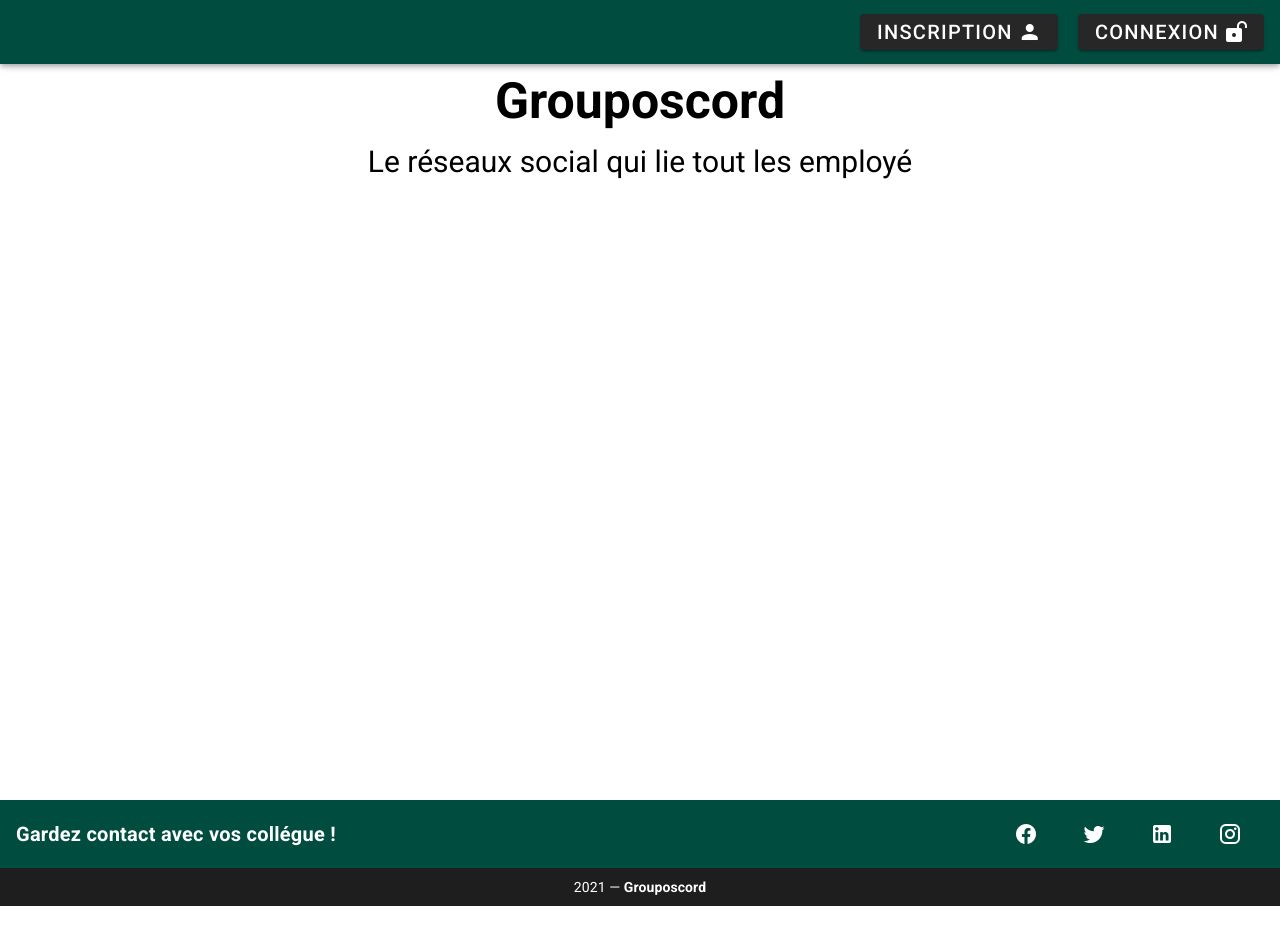
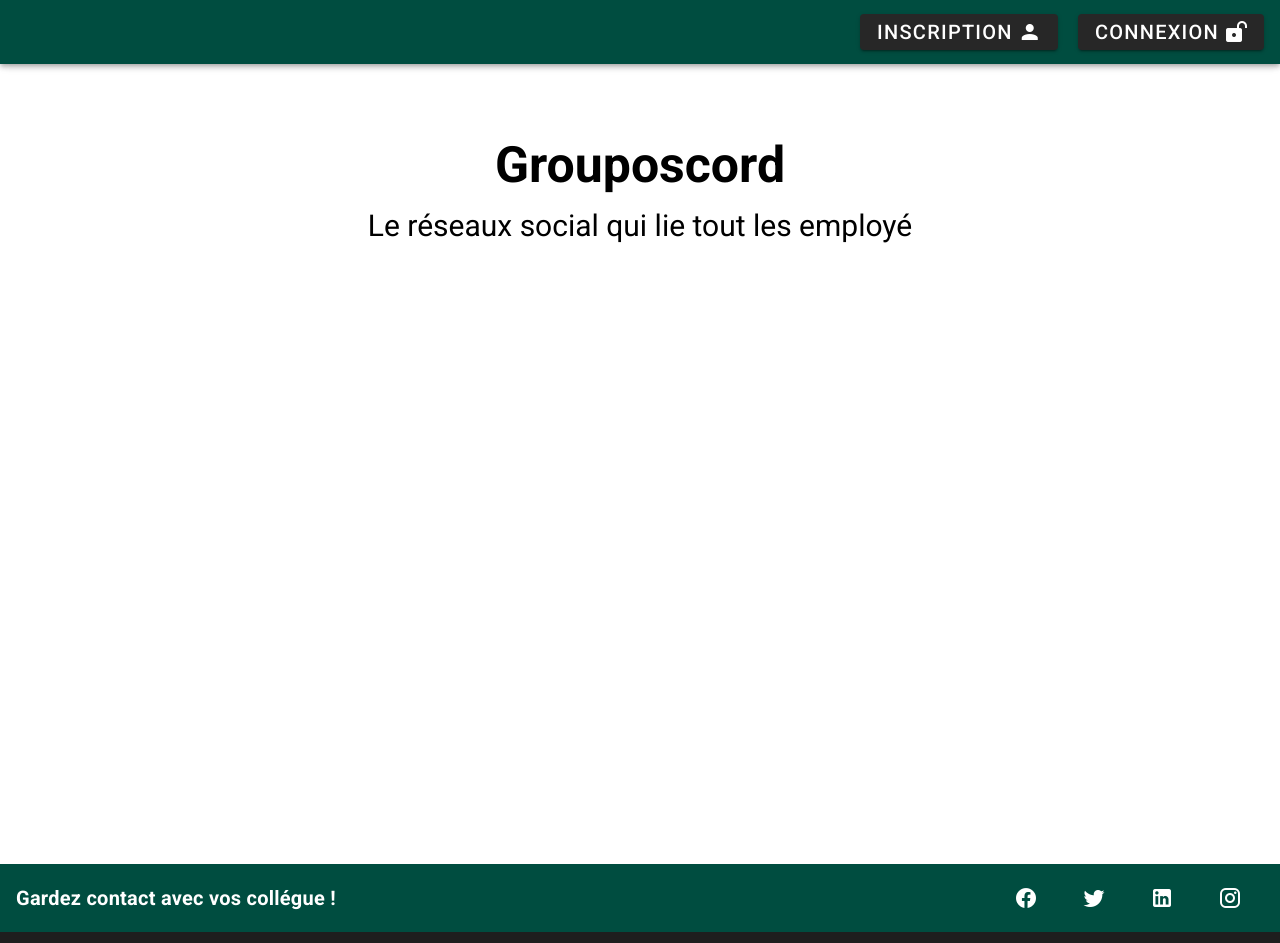
Before and after one commit to jonathan-lejeune-code/jonathanlejeunegroupomania-front, a Vue app in the folder frontend/: page / in a window 1280 px wide. Shown: the top 943 px of the page. Before the commit the page ends 906 px from the top, so only its background shows below. Built offline with nearby package versions, Linux system fonts and the light colour scheme.

Commit message:
suppression app.vue creation home page

```diff
--- a/frontend/src/App.vue
+++ b/frontend/src/App.vue
@@ -1,139 +1,7 @@
 <template>
   <v-app>
-    <v-app-bar app color="teal darken-4" dark>
-      <div class="d-flex align-center">
-
-        <v-img
-          alt="logo groupomania"
-          class="logo"
-          contain
-          min-width="100"
-          src="./assets/icon-left-font-monochrome-white.png"
-          width="400"/>
-      </div>
-      <div id="btn">
-        <v-btn class="button" >
-          <router-link class="lien" to="/signup">Inscription</router-link>
-          <v-icon>mdi-account</v-icon>
-        </v-btn>
-
-       <v-btn  class="button">
-        <router-link class="lien" to="/login">Connexion</router-link>
-        <v-icon>mdi-lock-open-variant</v-icon>
-       </v-btn>
-      </div>
-    </v-app-bar>
-
     <v-main>
-      <h1>Grouposcord</h1>
-
-      <p>Le réseaux social qui lie tout les employé </p>
       <router-view></router-view>
-
-      <v-img
-          alt="logo groupomania"
-          class="imggroupe"
-          contain
-          min-width="100"
-          src="./assets/group.jpg"
-          width="800px"
-          height="600px"
-        />
-
     </v-main>
-
-   <v-footer
-    dark
-    padless
-  >
-    <v-card
-      class="flex"
-      flat
-      tile
-    >
-      <v-card-title class="teal darken-4">
-        <strong class="subheading">Gardez contact avec vos collégue ! </strong>
-
-        <v-spacer></v-spacer>
-
-        <v-btn
-          v-for="icon in icons"
-          :key="icon"
-          class="mx-4"
-          dark
-          icon
-        >
-          <v-icon size="24px">
-            {{ icon }}
-
-          </v-icon>
-        </v-btn>
-      </v-card-title>
-
-      <v-card-text class="py-2 white--text text-center">
-        {{ new Date().getFullYear() }} — <strong>Grouposcord</strong>
-      </v-card-text>
-    </v-card>
-  </v-footer>
   </v-app>
 </template>
-
-<script>
-export default {
-  name: "App",
-
-  data: () => ({
-      icons: [
-        'mdi-facebook',
-        'mdi-twitter',
-        'mdi-linkedin',
-        'mdi-instagram',
-      ],
-    }),
-};
-</script>
-
-<style lang="scss" scoped>
-
-.logo{
-    display: block;
-    margin-left: auto;
-    margin-right: auto
-}
-
-#btn{
-  margin-left:auto;
-  float: right;
-}
-.button{
-  color: white;
-  margin-left: 20px;
-
-
-}
-
-.lien{
-  text-decoration: none;
-  color: white;
-  font-size: 20px;
-  margin-right: 5px;
-}
-
-h1{
-  color: black;
-  font-size: 50px;
-  text-align: center;
-}
-
-p{
-  color: black;
-  font-size: 30px;
-  text-align: center;
-}
-
-.imggroupe{
-  display: block;
-    margin-left: auto;
-    margin-right: auto
-}
-</style>
--- a/frontend/src/components/Footer.vue
+++ b/frontend/src/components/Footer.vue
@@ -1,38 +1,55 @@
 <template>
-  <div class="py-3 footer-bg d-flex flex-column align-items-center">
-    <div class="row d-flex justify-content-around w-100">
-      <a class="mx-2" href="#">Mentions légales</a> |
-      <a class="mx-2" href="mailto:groupomania@contact.com">Contact</a>
-    </div>
-    <div class="row d-flex justify-content-around mt-2 text-company w-100">
-      <p>Site internet créé par L-J</p>
-    </div>
-  </div>
+   <v-footer
+    dark
+    padless
+  >
+    <v-card
+      class="flex"
+      flat
+      tile
+    >
+      <v-card-title class="teal darken-4">
+        <strong class="subheading">Gardez contact avec vos collégue ! </strong>
+
+        <v-spacer></v-spacer>
+
+        <v-btn
+          v-for="icon in icons"
+          :key="icon"
+          class="mx-4"
+          dark
+          icon
+        >
+          <v-icon size="24px">
+            {{ icon }}
+
+          </v-icon>
+        </v-btn>
+      </v-card-title>
+
+      <v-card-text class="py-2 white--text text-center">
+        {{ new Date().getFullYear() }} — <strong>Grouposcord</strong>
+      </v-card-text>
+    </v-card>
+  </v-footer>
 </template>
 
 <script>
 export default {
   name: "Footer",
+
+  data: () => ({
+      icons: [
+        'mdi-facebook',
+        'mdi-twitter',
+        'mdi-linkedin',
+        'mdi-instagram',
+      ],
+    }),
 };
 </script>
 
 
 <style scoped lang="scss">
-a {
-  color: #fff;
-  &:hover {
-    text-decoration: underline;
-    font-weight: bold;
-  }
-}
-.footer-bg {
-  background-color: red;
-  position: absolute;
-  bottom: 0;
-  width: 100%;
-}
-.text-company {
-  font-size: 0.5rem;
-  color: #fff;
-}
+
 </style>
--- /dev/null
+++ b/frontend/src/components/HeaderHome.vue
@@ -0,0 +1,58 @@
+<template>
+  <v-app-bar app color="teal darken-4" dark>
+      <div class="d-flex align-center">
+
+        <v-img
+          alt="logo groupomania"
+          class="logo"
+          contain
+          min-width="100"
+          src="../assets/icon-left-font-monochrome-white.png"
+          width="400"/>
+      </div>
+      <div id="btn">
+        <v-btn class="button" >
+          <router-link class="lien" to="/signup">Inscription</router-link>
+          <v-icon>mdi-account</v-icon>
+        </v-btn>
+
+       <v-btn  class="button">
+        <router-link class="lien" to="/login">Connexion</router-link>
+        <v-icon>mdi-lock-open-variant</v-icon>
+       </v-btn>
+      </div>
+    </v-app-bar>
+</template>
+
+<script>
+export default {
+  name: "HeaderHome",
+};
+</script>
+
+
+<style scoped lang="scss">
+.logo{
+    display: block;
+    margin-left: auto;
+    margin-right: auto
+}
+
+#btn{
+  margin-left:auto;
+  float: right;
+}
+.button{
+  color: white;
+  margin-left: 20px;
+
+
+}
+
+.lien{
+  text-decoration: none;
+  color: white;
+  font-size: 20px;
+  margin-right: 5px;
+}
+</style>
--- a/frontend/src/router/index.js
+++ b/frontend/src/router/index.js
@@ -1,5 +1,6 @@
 import Vue from 'vue';
 import VueRouter from 'vue-router';
+import Home from '../views/Home.vue'
 import HomeSignup from '../views/HomeSignup.vue'
 import HomeLogin from '../views/HomeLogin.vue'
 
@@ -8,10 +9,17 @@ Vue.use(VueRouter);
 
 const routes = [
   {
+    path: '/',
+    name: 'Home',
+    component: Home
+  },
+
+  {
     path: '/signup',
     name: 'Signup',
     component: HomeSignup
   },
+
   {
     path: '/login',
     name: 'Login',
--- /dev/null
+++ b/frontend/src/views/Home.vue
@@ -0,0 +1,57 @@
+<template>
+  <v-app>
+    <HeaderHome></HeaderHome>
+
+    <v-main>
+      <h1>Grouposcord</h1>
+
+      <p>Le réseaux social qui lie tout les employé </p>
+      <router-view></router-view>
+
+      <v-img
+          alt="logo groupomania"
+          class="imggroupe"
+          contain
+          min-width="100"
+          src="../assets/group.jpg"
+          width="800px"
+          height="600px"
+        />
+
+    </v-main>
+    <Footer></Footer>
+  </v-app>
+</template>
+
+<script>
+import HeaderHome from '../components/HeaderHome.vue';
+import Footer from '../components/Footer.vue';
+
+export default {
+  components: {
+    HeaderHome,
+    Footer, },
+  name: "App",
+};
+</script>
+
+<style lang="scss" scoped>
+
+h1{
+  color: black;
+  font-size: 50px;
+  text-align: center;
+}
+
+p{
+  color: black;
+  font-size: 30px;
+  text-align: center;
+}
+
+.imggroupe{
+  display: block;
+    margin-left: auto;
+    margin-right: auto
+}
+</style>
```
Also changed, not shown: frontend/src/components/Header.vue (deleted, +0 -46 lines).
